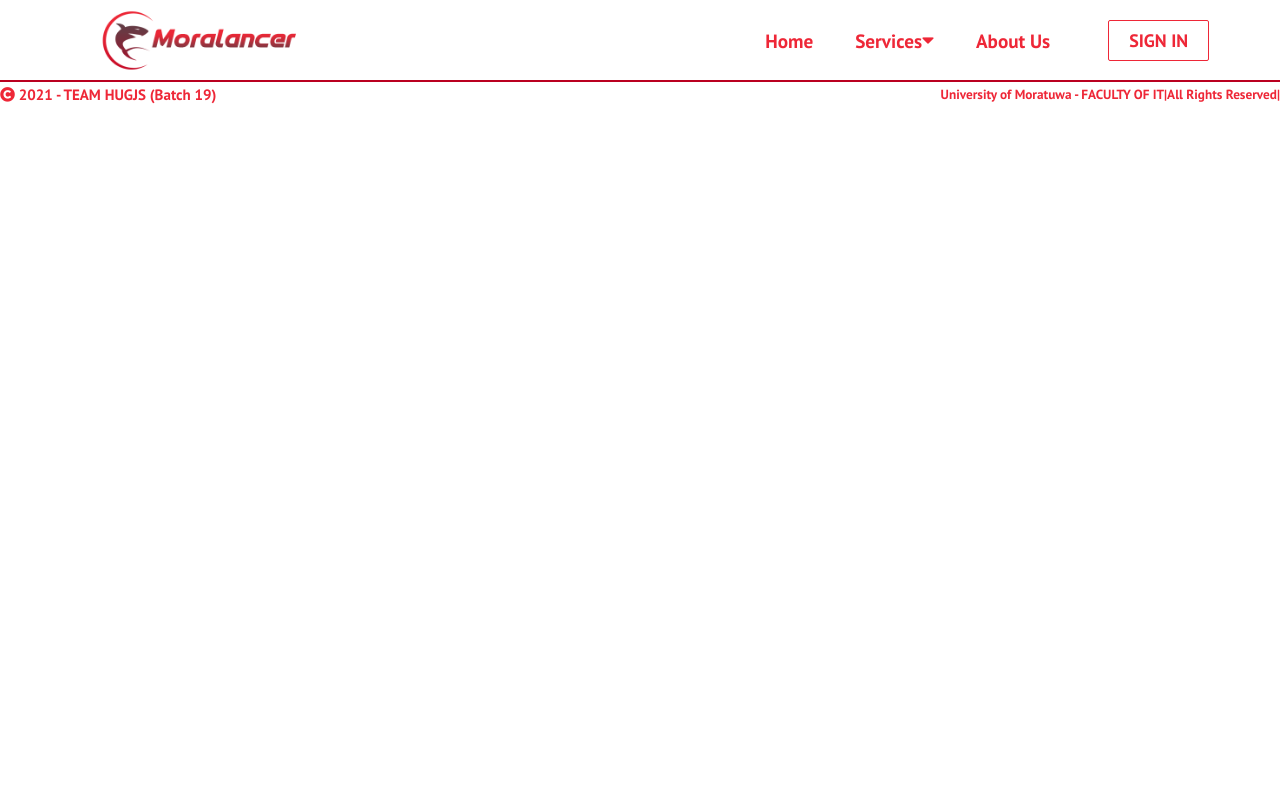
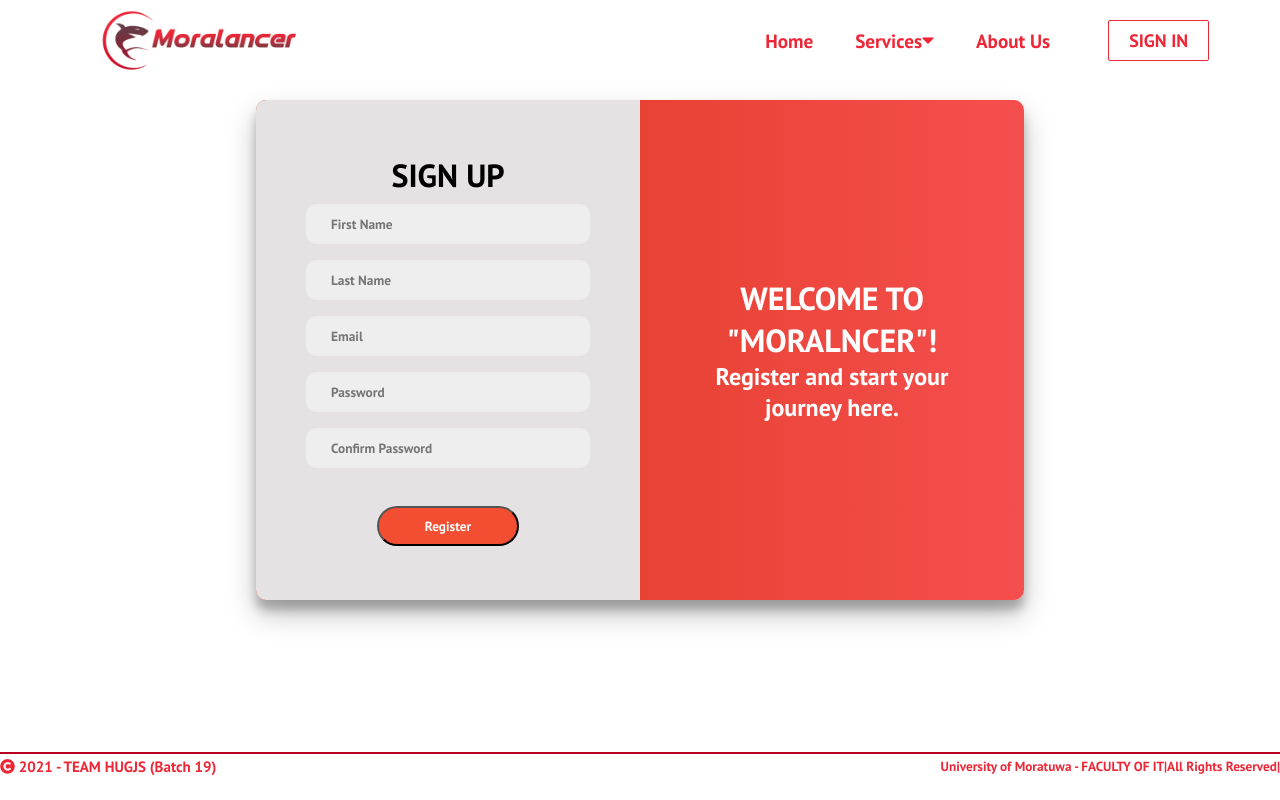
Before and after one commit to GayanKod/moralancer-frontend, a React (Create React App) app: page /BuyerSignUp in a window 1280 px wide. Built offline with nearby package versions, Linux system fonts and the light colour scheme.

Commit message:
Created Sign up form

```diff
--- a/src/App.js
+++ b/src/App.js
@@ -19,6 +19,8 @@ import GigView from './components/GigView'
 import GigForm from './components/pages/creategig/GigForm'
 import SignUpHome from './components/pages/login/SignUpHome'
 import SignIn from './components/pages/login/SignIn'
+import SellerSignUp from './components/pages/login/SellerSignUp'
+import BuyerSignUp from './components/pages/login/BuyerSignUp'
 
 
 function App() {
@@ -44,6 +46,8 @@ function App() {
         <Route path='/GigForm' exact component={GigForm}/>
         <Route path='/SignUpHome' exact component={SignUpHome}/>
         <Route path='/SignIn' exact component={SignIn}/>
+        <Route path='/SellerSignUp' exact component={SellerSignUp}/>
+        <Route path='/BuyerSignUp' exact component={BuyerSignUp}/>
       </Switch>
       <Footer/>
         </Router>
--- /dev/null
+++ b/src/components/pages/login/BuyerSignUp.js
@@ -0,0 +1,59 @@
+import React from 'react'
+import './SignUp.css'
+
+function SellerSignUp() {
+    return (
+        <div className='buyer-signup-sontainer'>
+        <div class="Signup-container" id="Signin-container">
+
+           <div class="form-container signup-container">
+
+           <div className="Signup">
+           <h1>SIGN UP</h1>
+           <form>
+                <input type="text"
+                       id="Buyer-fname"
+                       placeholder="First Name"/>
+
+                <input type="text"
+                       id="Buyer-lname"
+                       placeholder="Last Name"/>
+
+                <input type="email"
+                       id="Buyer-email"
+                       placeholder="Email"/>
+
+                    <input type="password"
+                        id="Buyer-password"
+                        placeholder="Password"/>
+
+                    <input type="password"
+                        id="confirmPassword"
+                        placeholder="Confirm Password"/>
+
+                <button
+                    type="submit"
+                    className="register-btn">
+                    Register
+                </button>
+            </form>
+            </div>
+
+           </div>
+            <div class="overlay-container">
+
+               <div class="overlay">
+            <div class="overlay-panel overlay-right">
+            <h1>WELCOME TO "MORALNCER"!</h1>
+            <h2>Register and start your journey here.</h2>
+        </div>
+        </div>
+
+
+           </div>
+        </div>
+        </div>
+    )
+}
+
+export default SellerSignUp
--- /dev/null
+++ b/src/components/pages/login/SellerSignUp.js
@@ -0,0 +1,59 @@
+import React from 'react'
+import './SignUp.css'
+
+function SellerSignUp() {
+    return (
+        <div className='seller-signup-sontainer'>
+        <div class="Signup-container" id="Signin-container">
+
+           <div class="form-container signup-container">
+
+           <div className="Signup">
+           <h1>SIGN UP</h1>
+           <form>
+                <input type="text"
+                       id="Seller-fname"
+                       placeholder="First Name"/>
+
+                <input type="text"
+                       id="Seller-lname"
+                       placeholder="Last Name"/>
+
+                <input type="email"
+                       id="Seller-email"
+                       placeholder="Email"/>
+
+                    <input type="password"
+                        id="Seller-password"
+                        placeholder="Password"/>
+
+                    <input type="password"
+                        id="confirmPassword"
+                        placeholder="Confirm Password"/>
+
+                <button
+                    type="submit"
+                    className="register-btn">
+                    Register
+                </button>
+            </form>
+            </div>
+
+           </div>
+            <div class="overlay-container">
+
+               <div class="overlay">
+            <div class="overlay-panel overlay-right">
+            <h1>WELCOME TO "MORALNCER"!</h1>
+            <h2>Register and start your journey here.</h2>
+        </div>
+        </div>
+
+
+           </div>
+        </div>
+        </div>
+    )
+}
+
+export default SellerSignUp
--- /dev/null
+++ b/src/components/pages/login/SignUp.css
@@ -0,0 +1,114 @@
+.seller-signup-sontainer{
+    justify-content: center;
+    display: flex;
+    height: 84vh;
+}
+.buyer-signup-sontainer{
+    justify-content: center;
+    display: flex;
+    height: 84vh;
+}
+
+h1 {
+	font-weight: bold;
+	margin: 0;
+}
+
+.Signup{
+	background-color: #e4e2e2;
+	display: flex;
+	align-items: center;
+	justify-content: center;
+	flex-direction: column;
+	padding: 0 50px;
+	height: 100%;
+	text-align: center;
+}
+
+input {
+	background-color: #eee;
+	border: none;
+	padding: 12px 15px;
+	margin: 8px 0;
+	width: 100%;
+}
+
+.Signup-container {
+
+	background-color: #fff;
+	border-radius: 10px;
+  	box-shadow: 0 14px 28px rgba(0,0,0,0.25), 0 10px 10px rgba(0,0,0,0.22);
+	position: relative;
+	overflow: hidden;
+	width: 768px;
+	max-width: 100%;
+    height: 500px;
+    margin-top: 20px;
+}
+
+.form-container {
+	position: absolute;
+	top: 0;
+	height: 100%;
+}
+
+.signup-container {
+	left: 0;
+	width: 50%;
+	z-index: 2;
+}
+
+
+.overlay-container {
+	position: absolute;
+	top: 0;
+	left: 50%;
+	width: 50%;
+	height: 100%;
+}
+
+
+.overlay {
+	background: #FF416C;
+	background: -webkit-linear-gradient(to right, #da3619, #f54e4e);
+	background: linear-gradient(to right, #da3619, #f54e4e);
+	background-repeat: no-repeat;
+	background-size: cover;
+	background-position: 0 0;
+	color: #FFFFFF;
+	position: relative;
+	left: -100%;
+	height: 100%;
+	width: 200%;
+}
+
+.overlay-panel {
+	position: absolute;
+	display: flex;
+	align-items: center;
+	justify-content: center;
+	flex-direction: column;
+	padding: 0 40px;
+	text-align: center;
+	top: 0;
+	height: 100%;
+	width: 50%;
+}
+
+
+.overlay-right {
+	right: 0;
+}
+
+
+
+.register-btn{
+    color: white;
+    background-color: rgb(243, 78, 49);
+    width: 50%;
+    height: 40px;
+    border-radius: 20px;
+    cursor: pointer;
+    margin-top: 30px;
+
+}
--- a/src/components/pages/login/SignUpHome.css
+++ b/src/components/pages/login/SignUpHome.css
@@ -11,3 +11,9 @@
     justify-content: center;
     display: flex;
 }
+.btns-seller{
+    padding: 10px;
+}
+.btns-buyer{
+    padding: 10px;
+}
--- a/src/components/pages/login/SignUpHome.js
+++ b/src/components/pages/login/SignUpHome.js
@@ -1,4 +1,5 @@
 import React from 'react'
+import { Link } from 'react-router-dom';
 import { Button } from '../../Button';
 import './SignUpHome.css'
 
@@ -6,19 +7,25 @@ function SignUpHome() {
     return (
         <div  className="SignUpHome-container">
             <div className="SignUpHome-selection">
+
                   <div className="btns-seller">
+                      <Link to="/SellerSignUp">
              <Button className="btns"
                 buttonStyle="btn--primary"
                 buttonSize="btn--large">
                  As a Seller
                 </Button>
+                </Link>
                 </div>
+
                 <div className="btns-buyer">
+                <Link to="/BuyerSignUp">
                 <Button className="btns"
                 buttonStyle="btn--primary"
                 buttonSize="btn--large">
                  As a Buyer
                 </Button>
+                </Link>
                 </div>
                 </div>
         </div>
```
